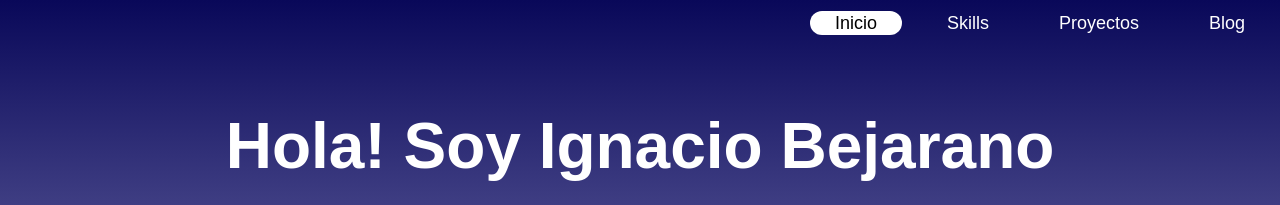
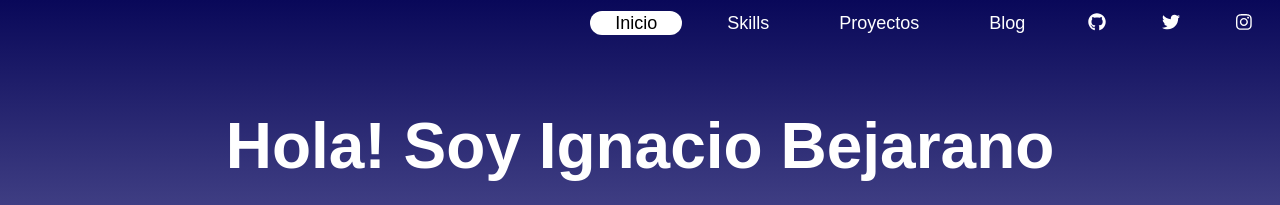
Before and after one commit to ibejarano/mi-pagina-personal, a Gatsby site: page / in a window 1280 px wide. Shown: the top 205 px of the page. Built offline with nearby package versions, Linux system fonts and the light colour scheme; Gatsby itself is replaced by a stand-in of ours; some packages are replaced by stand-ins of ours.

Commit message:
added icons to navbar

```diff
--- a/package.json
+++ b/package.json
@@ -5,6 +5,9 @@
   "version": "1.0.0",
   "author": "Ignacio Bejarano",
   "dependencies": {
+    "@fortawesome/fontawesome-svg-core": "^1.2.28",
+    "@fortawesome/free-brands-svg-icons": "^5.13.0",
+    "@fortawesome/react-fontawesome": "^0.1.9",
     "gatsby": "^2.13.51",
     "gatsby-image": "^2.2.8",
     "gatsby-plugin-manifest": "^2.2.4",
--- a/src/components/Layout/header.js
+++ b/src/components/Layout/header.js
@@ -1,27 +1,29 @@
 import React, { Component } from "react"
 import AniLink from "gatsby-plugin-transition-link/AniLink"
+import { FontAwesomeIcon } from "@fortawesome/react-fontawesome"
+import {
+  faTwitter,
+  faGithub,
+  faInstagram,
+} from "@fortawesome/free-brands-svg-icons"
 
 import "./header.css"
 
-function setLinkClass(page, current){
-  return (page === current ? "page-active page-link" : "page-link")
+function setLinkClass(page, current) {
+  return page === current ? "page-active page-link" : "page-link"
 }
 
 export default function Header({ page }) {
   return (
     <header className="header">
-      <AniLink fade to="/" className={setLinkClass(page,'home')}>
+      <AniLink fade to="/" className={setLinkClass(page, "home")}>
         <a>Inicio</a>
       </AniLink>
-      <AniLink fade to="/skills" className={setLinkClass(page,'skills')}>
-        <a>
-          Skills
-        </a>
+      <AniLink fade to="/skills" className={setLinkClass(page, "skills")}>
+        <a>Skills</a>
       </AniLink>
-      <AniLink fade to="/work" className={setLinkClass(page,'work')}>
-        <a>
-          Proyectos
-        </a>
+      <AniLink fade to="/work" className={setLinkClass(page, "work")}>
+        <a>Proyectos</a>
       </AniLink>
       <a
         className="page-link"
@@ -30,6 +32,36 @@ export default function Header({ page }) {
       >
         Blog
       </a>
+      <a
+        className="page-link"
+        href="#"
+        target="_blank"
+        style={{
+          padding: "1em",
+        }}
+      >
+        <FontAwesomeIcon icon={faGithub} />
+      </a>
+      <a
+        className="page-link"
+        href="#"
+        target="_blank"
+        style={{
+          padding: "1em",
+        }}
+      >
+        <FontAwesomeIcon icon={faTwitter} />
+      </a>
+      <a
+        className="page-link"
+        href="#"
+        target="_blank"
+        style={{
+          padding: "1em",
+        }}
+      >
+        <FontAwesomeIcon icon={faInstagram} />
+      </a>
     </header>
   )
 }
```
Also changed, not shown: src/components/modal-dialog.js (deleted, +0 -33 lines), 1 other file.
